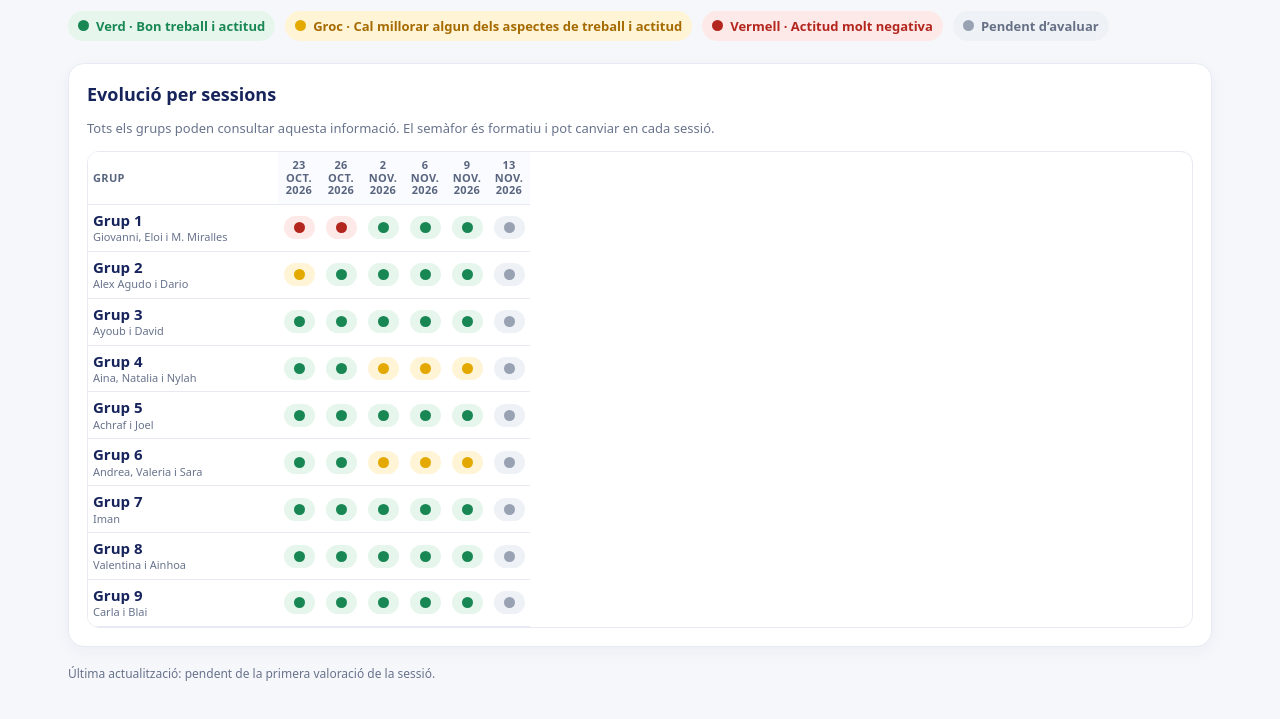
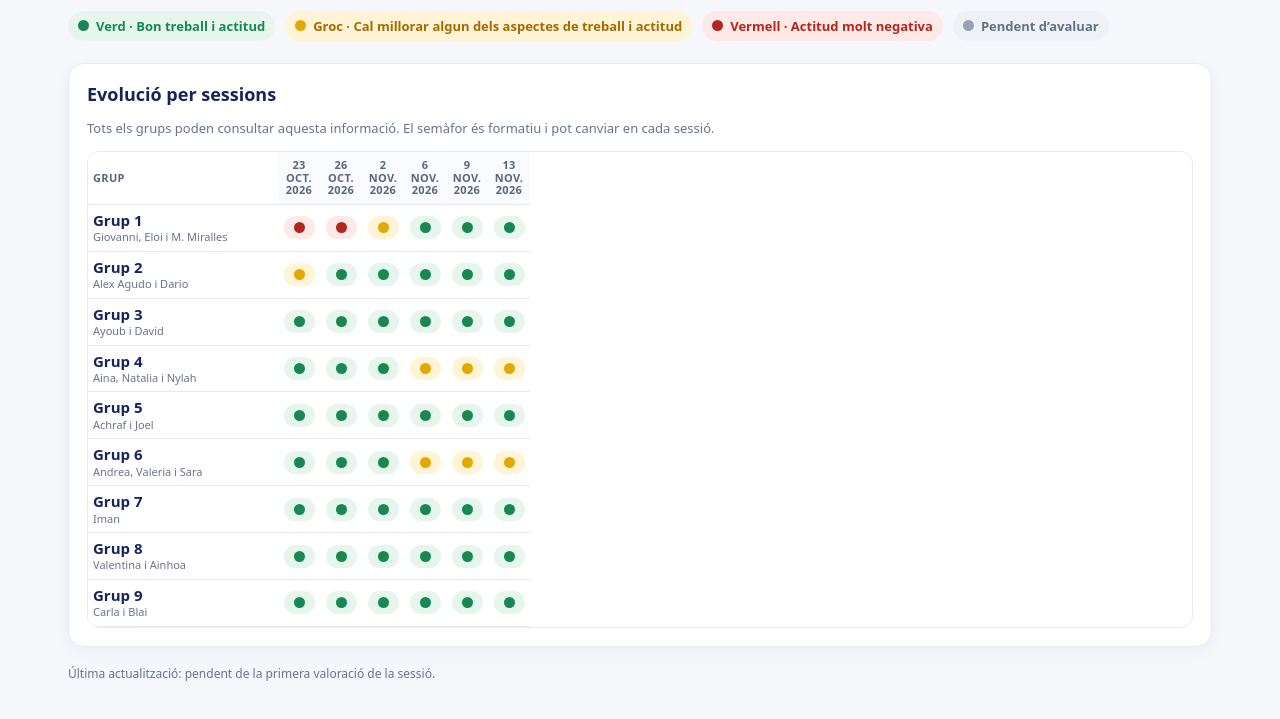
Before and after one commit to ignasibertral-bit/seguiment_emprenadoria, a plain HTML site: page index.html in a window 1280 px wide. Shown: the part 113-832 px from the top of the page. Drawn offline with Linux system fonts and the light colour scheme.

Commit message:
Corregeix columna del 13 de novembre

```diff
--- a/index.html
+++ b/index.html
@@ -31,13 +31,16 @@ const session6={
 const session9={
  'Grup 1':'green','Grup 2':'green','Grup 3':'green','Grup 4':'yellow','Grup 5':'green','Grup 6':'yellow','Grup 7':'green','Grup 8':'green','Grup 9':'green'
 };
-const today={
+const session2={
+ 'Grup 1':'yellow','Grup 2':'green','Grup 3':'green','Grup 4':'green','Grup 5':'green','Grup 6':'green','Grup 7':'green','Grup 8':'green','Grup 9':'green'
+};
+const today13={
  'Grup 1':'green','Grup 2':'green','Grup 3':'green','Grup 4':'yellow','Grup 5':'green','Grup 6':'yellow','Grup 7':'green','Grup 8':'green','Grup 9':'green'
 };
 const labels={green:['Verd','Bon treball i actitud'],yellow:['Groc','Cal millorar algun dels aspectes de treball i actitud'],red:['Vermell','Actitud molt negativa'],pending:['Pendent','Encara no avaluat']};
 function cell(status){const [key,text]=labels[status||'pending'];return `<td class="cell"><span class="status ${status||'pending'}" title="${text}"><i class="dot"></i></span></td>`}
 const rows=document.querySelector('#rows');
-groups.forEach(([name,members])=>{const tr=document.createElement('tr');tr.innerHTML=`<td><span class="group">${name}</span><span class="members">${members}</span></td>${cell(previous[name])}${cell(session26[name])}${cell(today[name])}${cell(session6[name])}${cell(session9[name])}${cell()}`;rows.appendChild(tr)});
+groups.forEach(([name,members])=>{const tr=document.createElement('tr');tr.innerHTML=`<td><span class="group">${name}</span><span class="members">${members}</span></td>${cell(previous[name])}${cell(session26[name])}${cell(session2[name])}${cell(session6[name])}${cell(session9[name])}${cell(today13[name])}`;rows.appendChild(tr)});
 </script>
 </body>
 </html>
```
